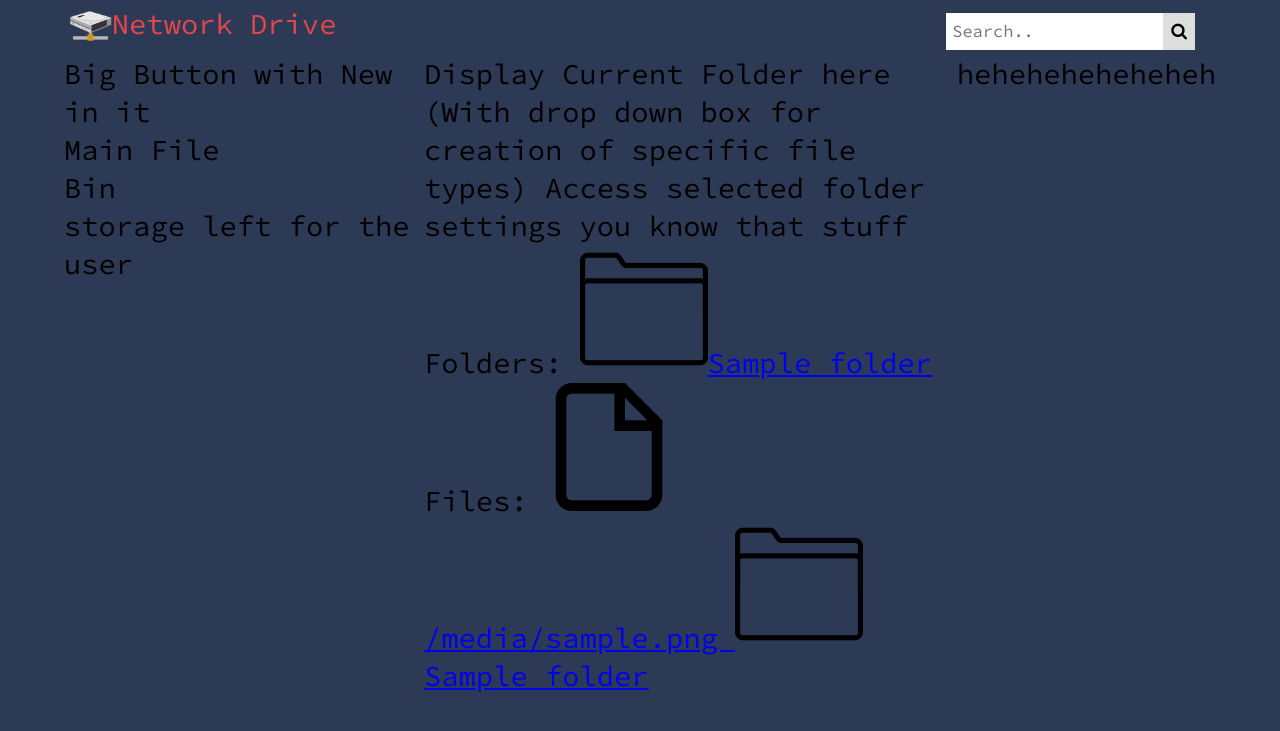
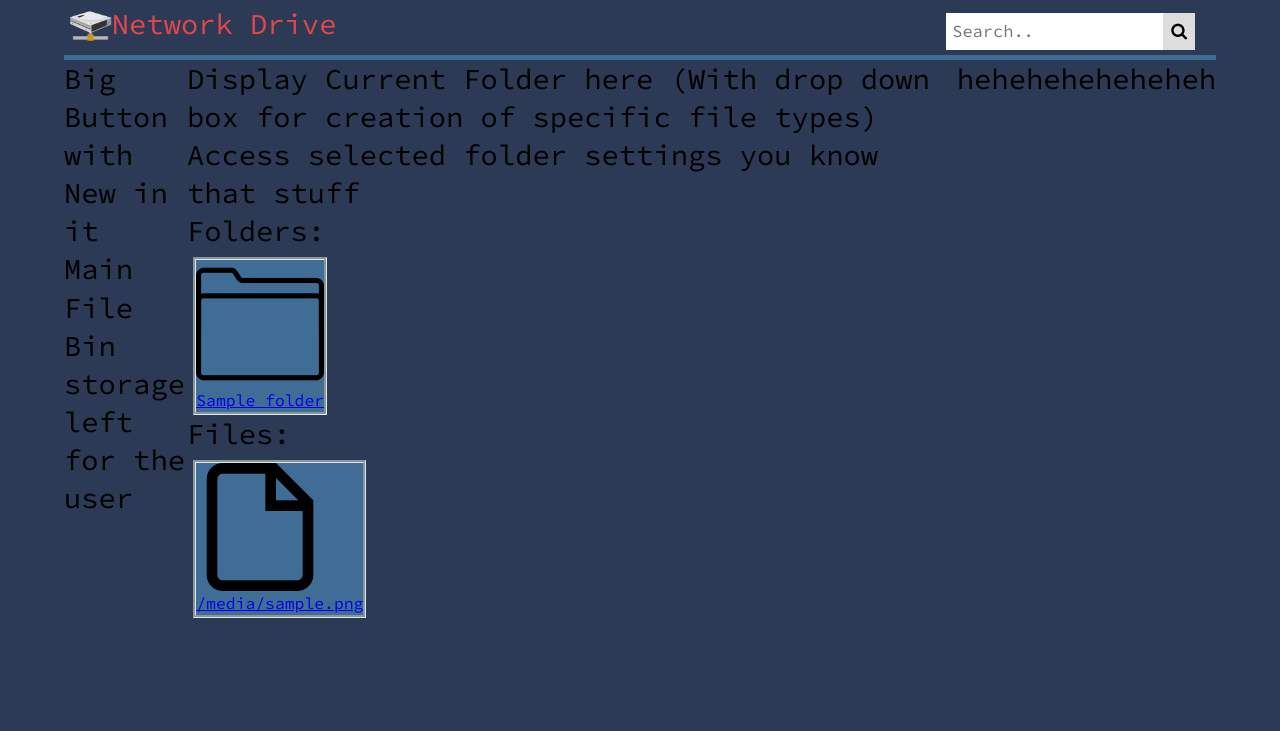
Before and after one commit to SacredAI/networkDrive, a Python web app: template netdrive/templates/network/netdrive.html in a window 1280 px wide. Shown: the top 731 px of the page. Run offline with Jinja, Linux system fonts and the light colour scheme; the template is opened without the code that fills it: most values are stand-ins (such as "Sample title", 1, 10 or a date in 2020).

Commit message:
File and Folder display styling Basic Searching

```diff
--- a/netdrive/modules/network/__init__.py
+++ b/netdrive/modules/network/__init__.py
@@ -11,8 +11,6 @@ net_bp = f.Blueprint('network', __name__)
 def index():
     files, folder = file_getter(netdrive.app.config['BASE_DIR'] +
                                 "\\netdrive\\drive")
-    print(files)
-    print(folder)
     return f.render_template('network/netdrive.html', files=files, folders=folder)
 
 
--- a/netdrive/modules/network/search.py
+++ b/netdrive/modules/network/search.py
@@ -6,7 +6,7 @@ import netdrive
 
 # TODO: Expand search to allow for matches if requested
 def search():
-    keyword = f.request.form[search]
+    keyword = f.request.args.get("search")
     files, folders = file_getter(netdrive.app.config["BASE_DIR"] +
                                  "\\netdrive\\drive")
     fileresults = []
--- a/netdrive/static/css/style.css
+++ b/netdrive/static/css/style.css
@@ -6,13 +6,13 @@
     --color-5: #D8E8EB;
     margin: 0;
     padding: 0;
-    font-size: calc(16px + 1vw);
+    font-family: 'Source Code Pro';
     line-height: calc(1.1em + 0.5vw);
-    font-family: 'Source Code Pro';
 }
 
 body {
     background-color: var(--color-2);
+    font-size: calc(16px + 1vw);
 }
 
 /*
@@ -97,6 +97,11 @@ body {
 .loginform {
     display: inline-block;
     text-align: left;
+
+}
+
+.loginform input {
+    font-size: calc(16px + 1vw);
 }
 
 #login {
@@ -120,6 +125,7 @@ body {
     padding: 5px;
     margin: 0;
     color: var(--color-1);
+    border-bottom: solid var(--color-3) 5px;
 }
 
 #tab {
@@ -132,6 +138,7 @@ body {
 
 #content {
     grid-area: content;
+    min-width: 60vw;
 }
 
 #setting {
@@ -170,3 +177,26 @@ body {
     border: none;
     cursor: pointer;
 }
+
+.displays {
+    display: flex;
+    flex-direction: column;
+    flex: 1 0 auto;
+}
+
+.files {
+    display: flex;
+    flex-wrap: wrap;
+}
+
+.imgdis {
+    text-align: justify;
+    border: groove var(--color-5);
+    font-size: calc(10px + 0.5vw);
+    margin: 0.5vw 0.5vw 0;
+    background-color: var(--color-3);
+}
+
+.imgdis img {
+    display: block;
+}
--- a/netdrive/templates/base.html
+++ b/netdrive/templates/base.html
@@ -13,7 +13,15 @@
 <div class="grid">
     <div id="header"><a href="{{ url_for( 'network.index') }}"><img
             src="{{ url_for( 'static', filename='assets/networkdrive.png') }}" class="logo"></a>Network
-        Drive{% block header %}{% endblock %}</div>
+        Drive
+        <div class="loggedinuser">{{ session['user'] }}</div>
+        <div class="searchbar">
+            <form name="fsearch" method="get" action="/network/search">
+                <input type="text" placeholder="Search.." name="search" required>
+                <button type="submit"><i class="fa fa-search"></i></button>
+            </form>
+        </div>
+        {% block header %}{% endblock %}</div>
     <div id="tab">{% block tab %}{% endblock %}</div>
     <div id="nav">{% block nav %}{% endblock %}</div>
     <div id="content">{% block content %}{% endblock %}</div>
--- a/netdrive/templates/network/netdrive.html
+++ b/netdrive/templates/network/netdrive.html
@@ -5,39 +5,33 @@
 {% endblock %}
 {% block body %}
     {% block header %}
-        <div class="loggedinuser">{{ session['user'] }}</div>
-        <div class="searchbar">
-            <form name="search" method="get" action="/network/search">
-                <input type="text" placeholder="Search.." name="search">
-                <button type="submit"><i class="fa fa-search"></i></button>
-            </form>
-        </div>
     {% endblock %}
     {% block tab %}Display Current Folder here (With drop down box for creation of specific file types) Access selected
         folder settings you know that stuff{% endblock %}r
     {% block nav %}Big Button with New in it<br>Main File<br>Bin<br> storage left for the user {# Assigned By admin
 #}{% endblock %}
     {% block content %}
-        Folders:
-        {% for x in folders %}
-            <a href="#"><img
-                    src="{{ url_for( 'static', filename='assets/fileicons/folder.png' ) }}"
-                    alt="{{ x }}">{{ x }}{# TODO: Fix this up so it displays the name of the file and then style it #}
-            </a>
-        {% endfor %}
-        Files:
-        {% for x in files %}
-            <a href="#"><img
-                    src="{{ url_for( 'static', filename='assets/fileicons/file.png' ) }}"
-                    alt="{{ x }}">{{ x }}{# TODO: Fix this up so it displays the name of the file and the Proper Icon #}
-            </a>
-        {% endfor %}
-        {% for x in folders %}
-            <a href="#"><img
-                    src="{{ url_for( 'static', filename='assets/fileicons/folder.png' ) }}"
-                    alt="{{ x }}">{{ x }}{# TODO: Fix this up so it displays the name of the file and then style it #}
-            </a>
-        {% endfor %}
+        <div class="displays"><p>Folders:</p>
+            <div class="files">{% for x in folders %}
+                <div class="imgdis"><a href="#"><img
+                        src="{{ url_for( 'static', filename='assets/fileicons/folder.png' ) }}"
+                        alt="{{ x }}">
+                    <p class="foldername">{{ x }}</p>{# TODO: Fix this up so it displays the name of the
+                    file and then style it #}
+                </a></div>
+            {% endfor %}</div>
+        </div>
+        <div class="displays">
+            <p>Files:</p>
+            <div class="files">{% for x in files %}
+                <div class="imgdis"><a href="#"><img
+                        src="{{ url_for( 'static', filename='assets/fileicons/file.png' ) }}"
+                        alt="{{ x }}">
+                    <p>{{ x }}</p>{# TODO: Fix this up so it displays the name of the file and the
+                        Proper Icon #}
+                </a></div>
+            {% endfor %}</div>
+        </div>
     {% endblock %}
     {% block setting %}heheheheheheheh{% endblock %}
 {% endblock %}
```
Also changed, not shown: netdrive/templates/network/search.html (added, +15 -0 lines), 3 other files.
